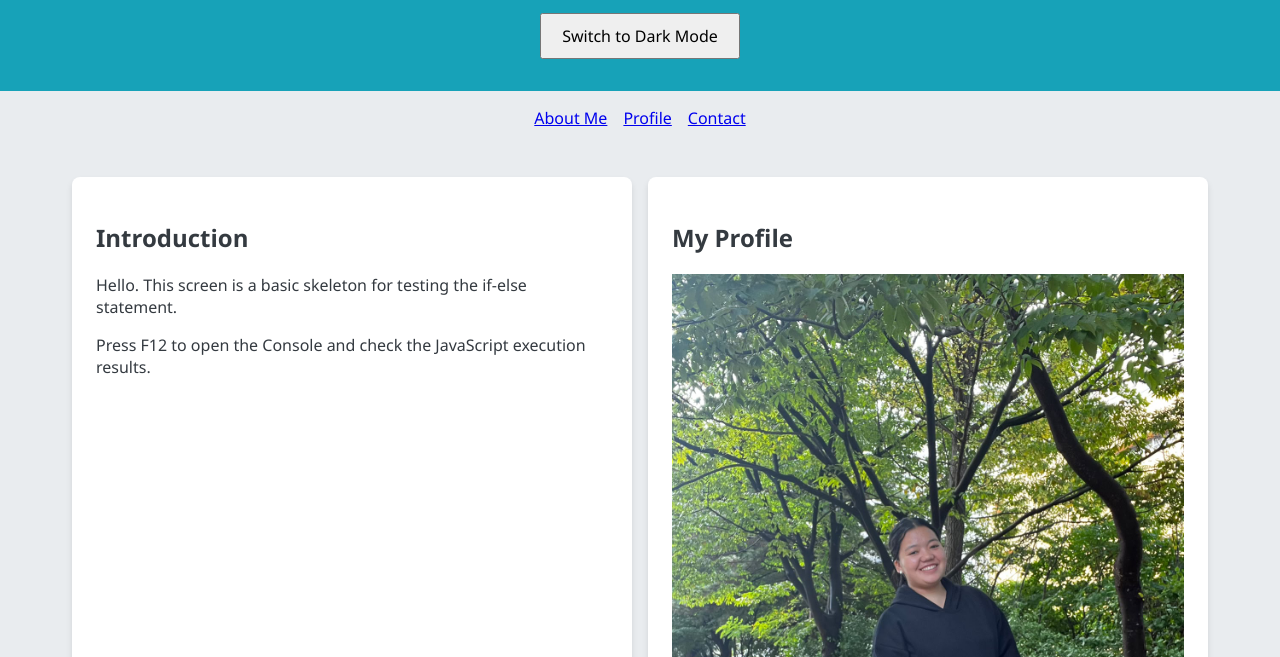
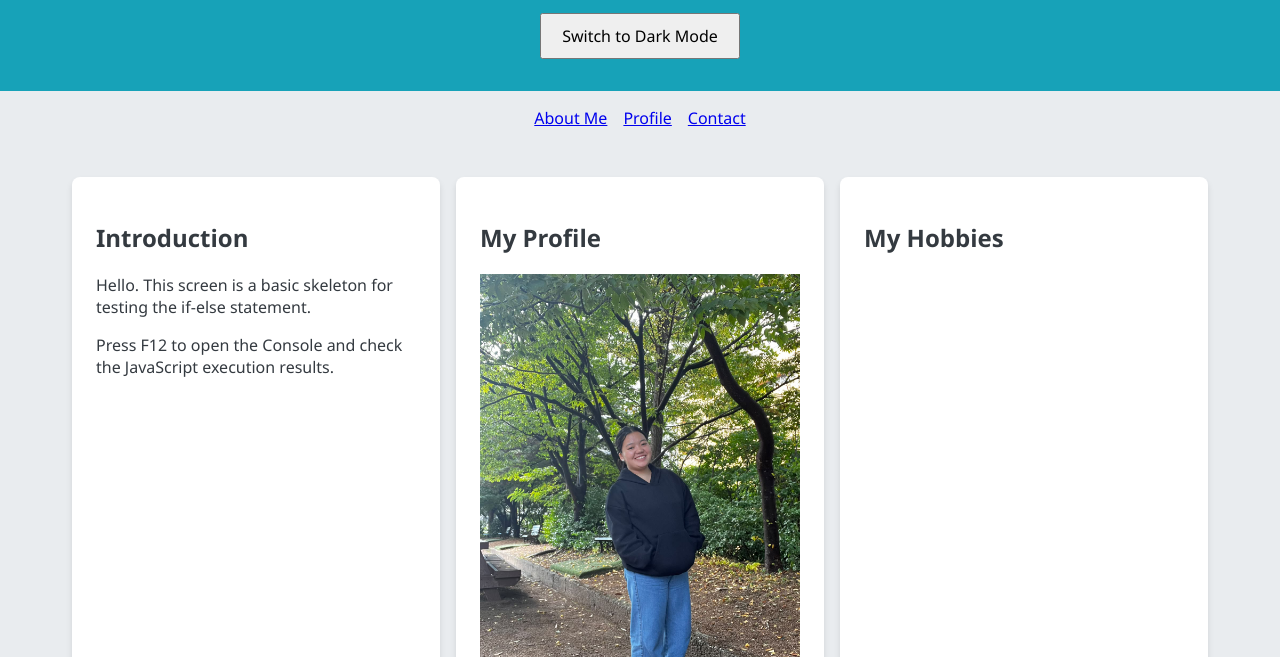
Before and after one commit to pramisharai513-jpg/Week-12, a plain HTML site: page index.html in a window 1280 px wide. Shown: the part 143-800 px from the top of the page. Drawn offline with Linux system fonts and the light colour scheme.

Commit message:
Update index.html

```diff
--- a/index.html
+++ b/index.html
@@ -32,6 +32,10 @@
       <img src="profile.jpg" alt="Portfolio profile photo" style="max-width: 100%; height: auto;">
       <p>I enjoy cooking, listening to music.</p>
     </section>
+      <section class="card" id="hobbies">
+  <h2>My Hobbies</h2>
+  <div id="hobby-list"></div>
+      </section>
     </div>
     <section id="contact">
       <h2>Leave a Message</h2>
```
